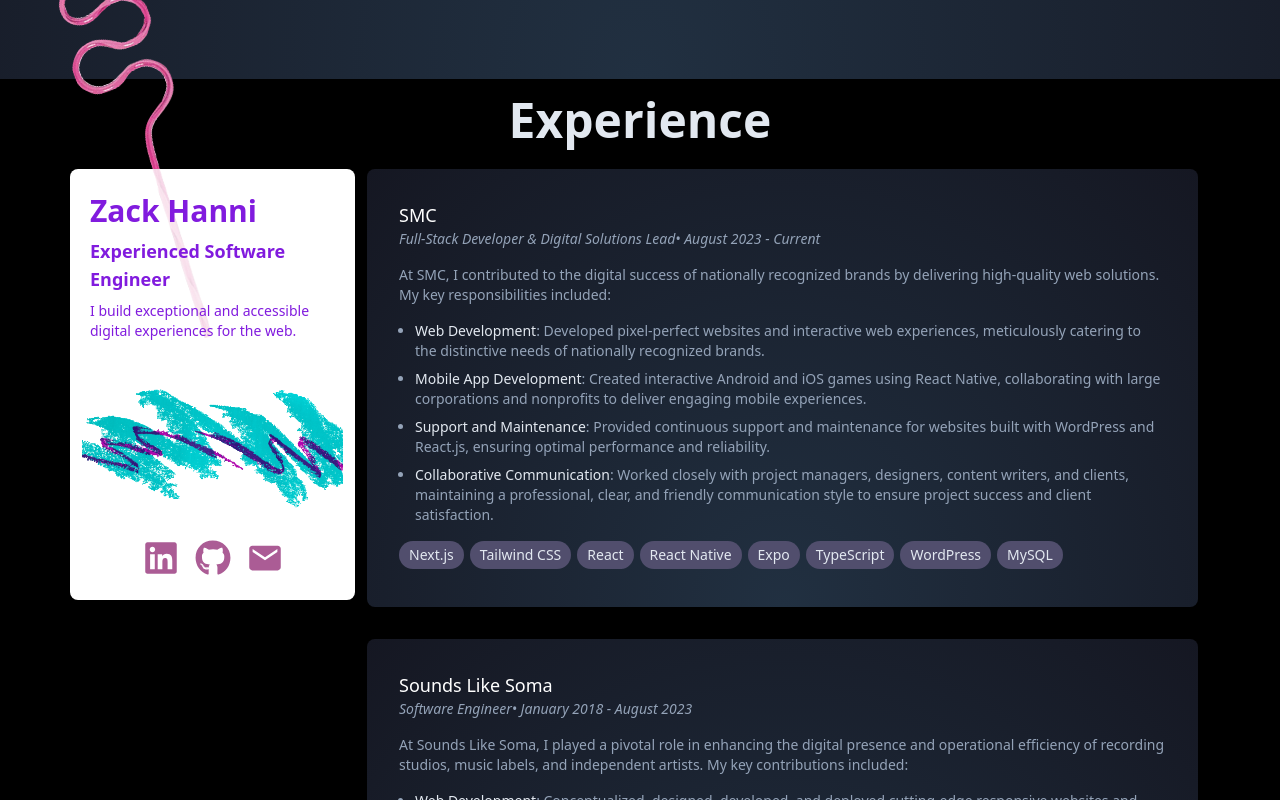
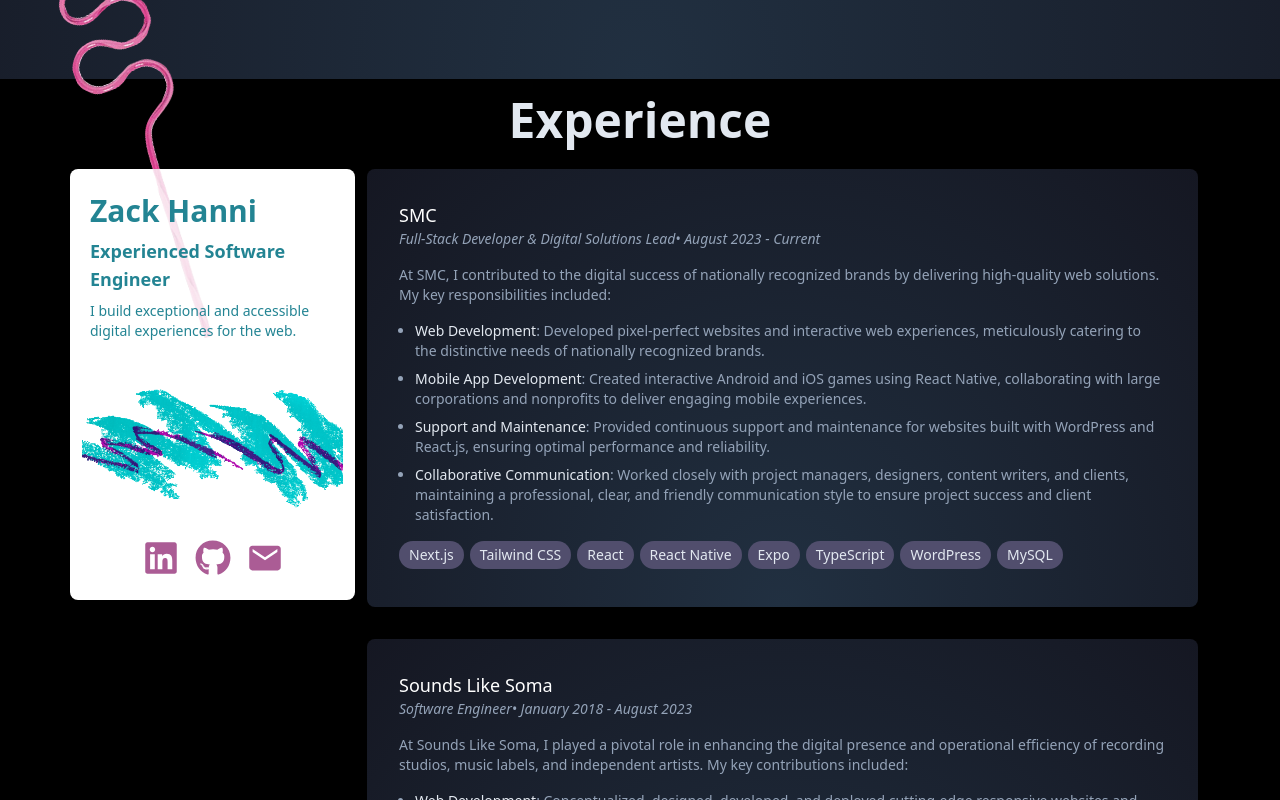
Before and after one commit to zackhanni/zachary.works, a Next.js app: page / in a window 1280 px wide. Shown: the part 721-1521 px from the top of the page. Built offline with nearby package versions, Linux system fonts and the light colour scheme.

Commit message:
change text color

```diff
--- a/app/components/ZackFloatingCard.tsx
+++ b/app/components/ZackFloatingCard.tsx
@@ -16,7 +16,7 @@ export default function ZackFLoatingCard() {
   return (
     <Tilt
       options={tiltOptions}
-      className="col-3 hidden d-lg-block text-[#811BDE] bg-white rounded-lg sticky top-24 h-fit z-10"
+      className="col-3 hidden d-lg-block text-[#238493] bg-white rounded-lg sticky top-24 h-fit z-10"
     >
       <div className="flex flex-col justify-start py-4 px-2 w-fit bg-white/80 rounded-lg">
         <h2 className="text-3xl font-bold">Zack Hanni</h2>
```
